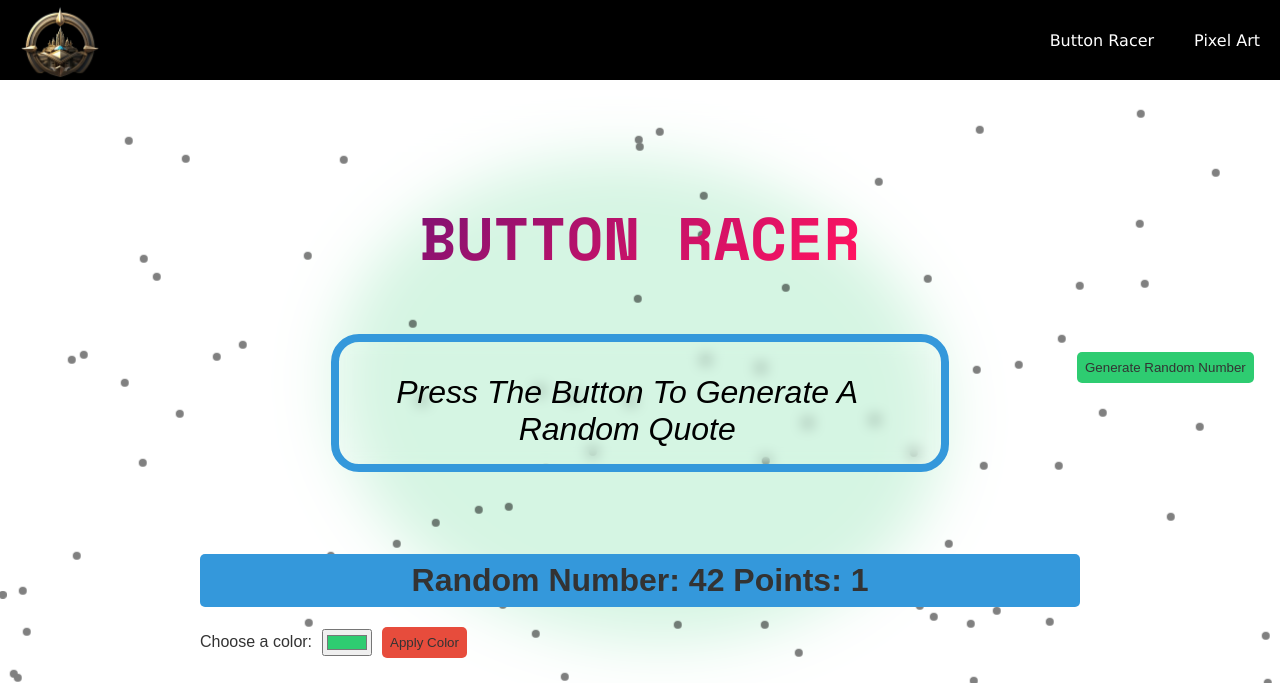
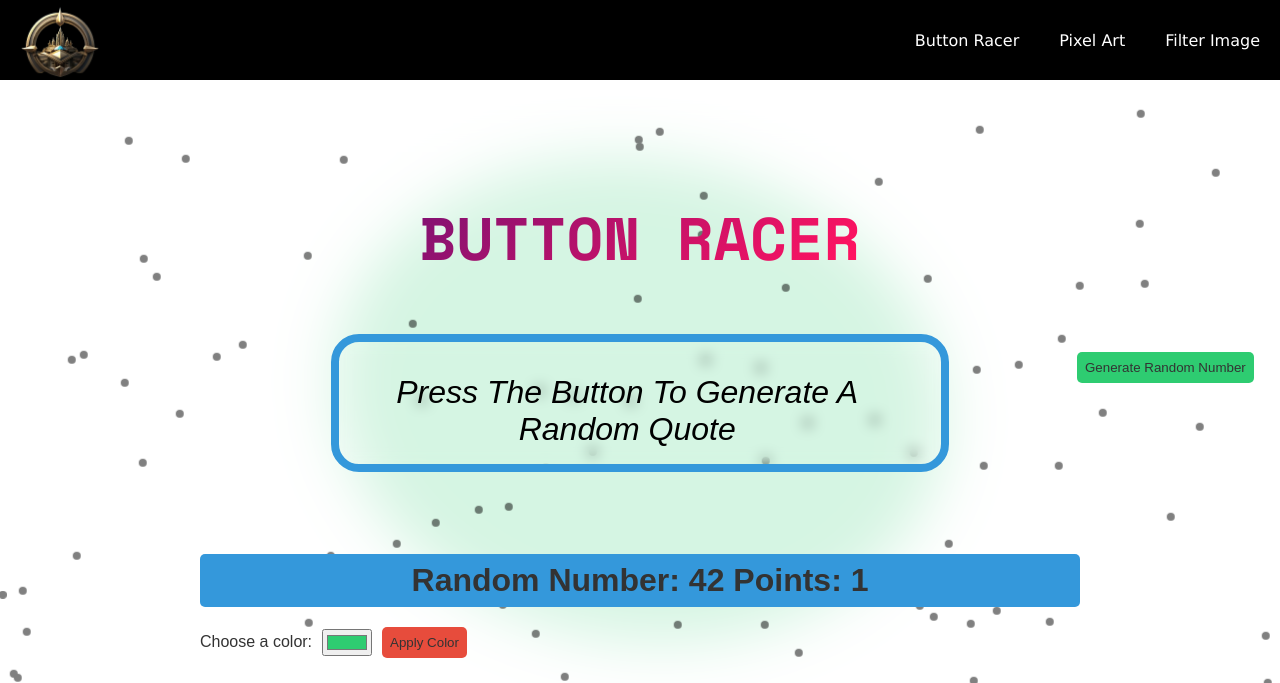
Before and after one commit to GDSC-NMIMS-MPSTME-Mumbai/project-mirage, a Flask app: page / in a window 1280 px wide. Shown: the top 683 px of the page. Run offline with Flask 3, Linux system fonts and the light colour scheme.

Commit message:
added /filter to navbar on all pages

```diff
--- a/templates/index.html
+++ b/templates/index.html
@@ -31,6 +31,7 @@
 			<ul>
 				<li><a href="/">Button Racer</a></li>
 				<li><a href="/pixel-art">Pixel Art</a></li>
+        <li><a href="/filter">Filter Image</a></li>
 			</ul>
 		</nav>
 		<main>
--- a/templates/pixel-art.html
+++ b/templates/pixel-art.html
@@ -34,6 +34,7 @@
 			<ul>
 				<li><a href="/">Button Racer</a></li>
 				<li><a href="/pixel-art">Pixel Art</a></li>
+        <li><a href="/filter">Filter Image</a></li>
 			</ul>
 		</nav>
 		<h2 class="title colortext">Pixel Art</h2>
```
